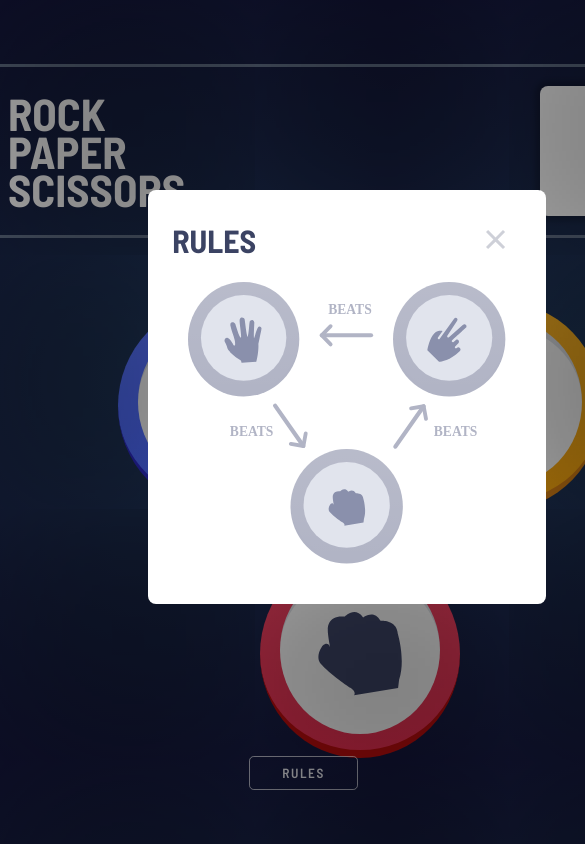
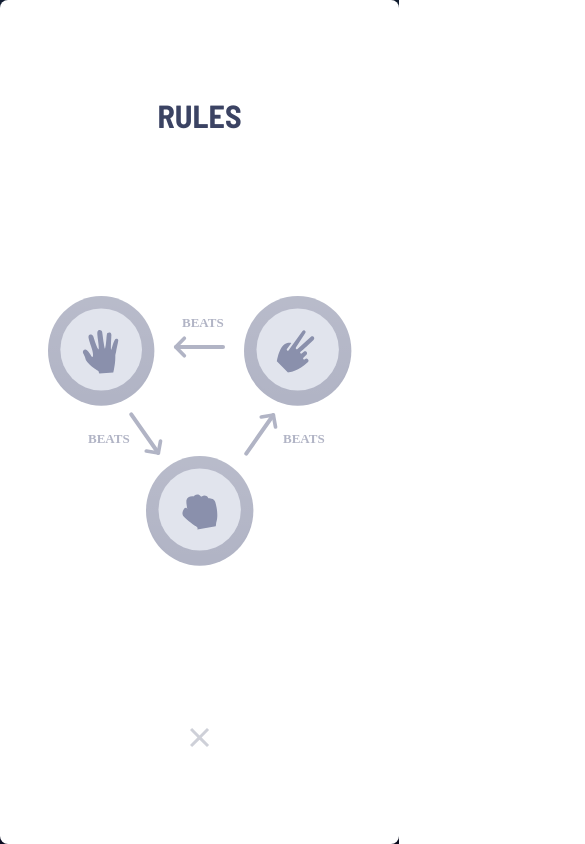
Before and after one commit to Gitit2meBaby/frontend--scissors-paper-rock, a plain HTML site: page index.html in a window 390 px wide. Both pictures are taken after a click on the button "RULES". Shown: the top 844 px of the page, 585 px wide, since content can reach past the window. Drawn offline with Linux system fonts and the light colour scheme.

Commit message:
as finished a project as I am willing to do, still missing the funky opaque rings around the winning hand, but javascript seems to work, no tablet queries, strictly mobile or (my) desktop responsive...

```diff
--- a/index.html
+++ b/index.html
@@ -74,14 +74,6 @@
 
   </section>
 
-  <!-- winner circles -->
-  <!-- <div class="winner you-won">
-    <div class="winner-mid you-won-mid">
-      <div class="winner-inner you-won-in"></div>
-    </div>
-  </div> -->
-  <!-- rules btn -->
-
   <div class="rules">
     <button id="rules">RULES</button>
   </div>
@@ -90,12 +82,11 @@
   <section class="hidden modal" id="rulesModal">
     <div class="rules-title-container">
       <h2>RULES</h2>
-      <img id="closeBtn" src="images/icon-close.svg" alt="modal close button">
+      <img class="desktop-close-btn closeBtn" src="images/icon-close.svg" alt="modal close button">
     </div>
     <img src="images/image-rules.svg" alt="rules to the game">
+    <img class="mobile-close-btn closeBtn" id="closeBtn" src="images/icon-close.svg" alt="modal close button">
   </section>
-
-
 
 </body>
 
--- a/script.js
+++ b/script.js
@@ -1,24 +1,18 @@
 const gameDisplay = document.querySelector('.app')
-const rulesModal = document.querySelector('#rulesModal')
-const rulesBtn = document.querySelector('#rules')
-const closeBtn = document.querySelector('#closeBtn')
+const computerChoiceDisplay = document.querySelector('.computer-choice');
+const scoreDisplay = document.querySelector('#score')
 
 const resultWaitDisplay = document.querySelector('.result');
 const finalResultDisplay = document.querySelector('.result-display')
 const resultText = document.querySelector('#resultText')
 
-const playAgainBtn = document.querySelector('#playAgain')
 const yourChoice = document.querySelector('.your-choice')
 const blankCircle = document.querySelector('.blank-div');
-// const nextBlankCircle = document.querySelector('.has-played')
 
-const computerChoiceDisplay = document.querySelector('.computer-choice');
-const scoreDisplay = document.querySelector('#score')
 
 let userChoiceData;
 let computerChoiceData;
 let counter = 0
-
 
 // template for choice made
 const yourChoiceTemplate = (data, title) => `
@@ -53,10 +47,7 @@ function appendChoice(data, title) {
 
     gameDisplay.classList.add('hidden')
     resultWaitDisplay.classList.remove('hidden')
-    console.log(data)
-    return data
 }
-
 
 // making a random computer choice
 let choiceArray = ['rock', 'paper', 'scissors']
@@ -70,12 +61,11 @@ function randomChoice() {
     let data = computerChoiceValue
     let title = 'THE HOUSE PICKED'
 
-
+    // making a variable to allow for a pause for result reveal
     const makeWait = () => {
         const computerChoice = document.createElement('div');
         computerChoice.classList.add('choice')
         computerChoice.innerHTML = yourChoiceTemplate(data, title);
-
 
         computerChoiceDisplay.appendChild(computerChoice);
         const allBlankCircles = document.querySelectorAll('.blank-div');
@@ -90,7 +80,7 @@ function randomChoice() {
     setTimeout(showResult, 1800)
 }
 
-// This could probably be done with a switch statement...
+// This could probably be done with a switch statement... Or atleast something that would be less verbose.
 function compareChoices() {
     if (userChoiceData == 'rock' && computerChoiceData == 'rock') {
         draw()
@@ -113,6 +103,7 @@ function compareChoices() {
     }
 }
 
+// functions to deal with choices
 function win() {
     resultText.textContent = 'YOU WIN'
     counter++
@@ -125,58 +116,54 @@ function draw() {
     resultText.textContent = 'DRAW'
 }
 
-
 function showResult() {
     finalResultDisplay.classList.remove('hidden')
     scoreDisplay.textContent = counter
 }
+
+// cleaning the slate of appended divs for next game
 function clearChoices() {
-    // Clear user's choice divs
     while (yourChoice.firstChild) {
         yourChoice.removeChild(yourChoice.firstChild);
     }
 
-    // Clear computer's choice divs
     while (computerChoiceDisplay.childNodes.length > 1) {
         computerChoiceDisplay.removeChild(computerChoiceDisplay.lastChild);
     }
 }
+
+// restarting a new game
+const playAgainBtn = document.querySelector('#playAgain')
 playAgainBtn.addEventListener('click', () => {
     finalResultDisplay.classList.add('hidden');
     resultWaitDisplay.classList.add('hidden');
     gameDisplay.classList.remove('hidden');
 
-    // Clear the user's and computer's choices
     computerChoiceDisplay.innerHTML = '';
     yourChoice.innerHTML = '';
 
-    // Reset user and computer choice data to null
-    userChoiceData = null;
-    computerChoiceData = null;
-
-    // Show the computer's choice display
     computerChoiceDisplay.appendChild(blankCircle);
 
-    // Create a new blankCircle div for the next round and append it to the computerChoiceDisplay
+    // Create a new blankCircle div for the next round (this whole part of the code is pretty cooked... there is definately a better way to tackle this problem...)
     const nextBlankCircle = document.createElement('div');
     nextBlankCircle.classList.add('blank-div');
     nextBlankCircle.innerHTML = `
         <div class="blank-circle"></div>
     `;
     computerChoiceDisplay.appendChild(nextBlankCircle);
-
-    // Reset the computerChoiceData to null for the new round
-    computerChoiceData = null;
 });
 
-
-
 // rules modal
+const rulesModal = document.querySelector('#rulesModal')
+const rulesBtn = document.querySelector('#rules')
 rulesBtn.addEventListener('click', () => {
     rulesModal.classList.remove('hidden')
 })
 
-closeBtn.addEventListener('click', () => {
-    rulesModal.classList.add('hidden')
+const closeBtn = document.querySelectorAll('.closeBtn')
+closeBtn.forEach((btn) => {
+    btn.addEventListener('click', () => {
+        rulesModal.classList.add('hidden')
+    })
 
 })
--- a/styles.css
+++ b/styles.css
@@ -9,11 +9,9 @@
     --Dark-Text: hsl(229, 25%, 31%);
     --Score-Text: hsl(229, 64%, 46%);
     --Header-Outline: hsl(217, 16%, 45%);
-
     /* ### Background */
-    --Radial-Gradient: radial-gradient(circle, hsl(214, 47%, 23%), hsl(237, 49%, 15%));
+    --Radial-Gradient: radial-gradient(circle at top center, hsl(214, 47%, 23%), hsl(237, 49%, 15%));
 }
-
 
 * {
     font-family: 'Barlow Semi Condensed', sans-serif;
@@ -23,8 +21,7 @@
 body {
     margin: 0;
     background: var(--Radial-Gradient);
-    max-height: 100vh;
-    /* overflow: hidden; */
+    height: 100vh;
     position: relative;
 }
 
@@ -36,6 +33,22 @@ body {
     align-items: center;
     padding-top: 4rem;
     gap: 4rem;
+}
+
+@media screen and (max-width: 700px) {
+    body {
+        display: flex;
+        flex-direction: column;
+        justify-content: space-between;
+        align-items: center;
+    }
+
+    .container {
+        margin: 0;
+        width: 360px;
+        padding-top: 3rem;
+        gap: 6rem;
+    }
 }
 
 /* SCORE HEADER */
@@ -70,17 +83,16 @@ header h1 {
     align-items: center;
     background-color: white;
     height: 130px;
-    width: 160px;
+    width: 170px;
     border-radius: .5rem;
     box-shadow: 0 0 5px 5px rgba(0, 0, 0, .2);
-
 }
 
 .score h2 {
-    font-size: 1rem;
+    font-size: 1.2rem;
     letter-spacing: .2rem;
     color: var(--Score-Text);
-    margin: 0;
+    margin-bottom: -.3rem;
 }
 
 .score h3 {
@@ -89,24 +101,65 @@ header h1 {
     margin: 0;
 }
 
+@media screen and (max-width: 700px) {
+    header {
+        width: 80%;
+        padding: .8rem .8rem;
+        border-radius: .4rem;
+    }
+
+    .title {
+        display: flex;
+        align-items: center;
+        padding-left: 0.5rem;
+    }
+
+    header h1 {
+        font-size: 1.6rem;
+        line-height: 1.3rem;
+        padding-left: .4rem;
+    }
+
+    .score {
+        height: 90px;
+        width: 100px;
+    }
+
+    .score h2 {
+        font-size: .9rem;
+        letter-spacing: .1rem;
+    }
+
+    .score h3 {
+        font-size: 3.3rem;
+    }
+}
+
 /* RULES BTN */
 .rules {
     position: absolute;
-    bottom: -2rem;
+    bottom: 2rem;
     right: 2rem;
     z-index: 5;
 }
 
 .rules button {
     color: rgba(255, 255, 255, 0.841);
+    font-size: 1rem;
     letter-spacing: .1rem;
     border: 1px solid rgba(255, 255, 255, 0.625);
-    border-radius: .3rem;
+    border-radius: .5rem;
     background-color: transparent;
-    padding: .5rem 2rem;
+    padding: .8rem 2.4rem;
     cursor: pointer;
 }
 
+@media screen and (max-width: 700px) {
+    .rules {
+        position: static;
+        padding-bottom: 4rem;
+    }
+}
 
 /* GAME START CONTAINER */
 .app {
@@ -118,6 +171,12 @@ header h1 {
     gap: 2.5rem;
 }
 
+@media screen and (max-width: 700px) {
+    .app {
+        gap: 1rem;
+        background-size: 70%;
+    }
+}
 
 /* CIRCLES */
 .border {
@@ -164,6 +223,37 @@ header h1 {
     background: var(--Scissors-Gradient);
     border-bottom: 8px solid rgb(199, 119, 21);
     margin-left: 0.75rem;
+}
+
+@media screen and (max-width: 700px) {
+    .border {
+        width: 135px;
+        height: 135px;
+    }
+
+    .circle {
+        width: 100px;
+        height: 100px;
+        border-top: 6px solid hsla(217, 15%, 50%, 0.22);
+    }
+
+    .circle img {
+        height: 50px;
+    }
+
+    .rock {
+        border-bottom: 6px solid rgb(177, 13, 13);
+    }
+
+    .paper {
+        border-bottom: 6px solid rgb(44, 41, 191);
+        margin-right: 0.50rem;
+    }
+
+    .scissors {
+        border-bottom: 6px solid rgb(199, 119, 21);
+        margin-left: 0.50rem;
+    }
 }
 
 /* CHOOSING WINNER SECTION */
@@ -216,6 +306,51 @@ header h1 {
     height: 270px
 }
 
+@media screen and (max-width: 700px) {
+    .result {
+        width: 95%;
+        display: grid;
+        grid-template-columns: 47% 1fr;
+        gap: 1rem;
+        padding-top: 0rem;
+    }
+
+    .blank-div {
+
+        height: 170px;
+        width: 170px;
+        border-bottom: 6px solid transparent;
+        transform: translateY(-2rem);
+    }
+
+    .blank-circle {
+        height: 150px;
+        width: 150px;
+    }
+
+    .choice {
+        flex-direction: column-reverse;
+        gap: 2rem
+    }
+
+    .choice p {
+        font-size: .9rem;
+    }
+
+    .upsize {
+        transform: scale(1);
+    }
+
+    .upsize-border {
+        width: 135px;
+        height: 135px
+    }
+
+    .your-choice {
+        margin: 0;
+    }
+}
+
 /* RESULT SCREEN */
 .result-display {
     display: flex;
@@ -237,7 +372,7 @@ header h1 {
     background-color: white;
     border: none;
     border-radius: .3rem;
-    color: rgb(254, 34, 34);
+    color: var(--Dark-Text);
     font-size: 1.2rem;
     letter-spacing: .1rem;
     padding: 1rem;
@@ -245,38 +380,28 @@ header h1 {
     z-index: 5;
 }
 
-/* WINNER CIRCLES */
-/* .winner-inner {
-    height: 400px;
-    width: 400px;
-    border-radius: 50%;
-    background-color: #2B3858;
-    z-index: 3;
-} */
+.result-display button:hover {
+    color: rgb(254, 34, 34);
+}
 
-/* .winner-mid {
-    height: 600px;
-    width: 600px;
-    border-radius: 50%;
-    background-color: #263554;
-    opacity: .2;
-    z-index: 2;
-} */
+@media screen and (max-width: 700px) {
+    .result-display {
+        grid-row: 2;
+        grid-column: span 2;
+    }
 
-/* .winner {
-    height: 800px;
-    width: 800px;
-    border-radius: 50%;
-    background-color: #213251;
-    opacity: .1;
-    z-index: 1;
-} */
+    .result-display h2 {
+        text-align: center;
+        font-size: 3.5rem;
+    }
 
-/* .you-won-in {
-    position: absolute;
-    left: 2rem;
-    bottom: 2rem;
-} */
+    .result-display button {
+        width: 70%;
+        letter-spacing: .2rem;
+        padding: .8rem 1rem;
+        align-self: center;
+    }
+}
 
 /* MODAL */
 .modal {
@@ -311,14 +436,39 @@ header h1 {
     margin: 0;
 }
 
-#closeBtn {
+.closeBtn {
     cursor: pointer;
 }
 
+@media screen and (min-width: 700px) {
+    .mobile-close-btn {
+        display: none;
+    }
+}
+
+
+@media screen and (max-width: 700px) {
+    .modal {
+        justify-content: space-between;
+        align-items: center;
+        top: 0;
+        left: 0;
+        bottom: 0;
+        width: 90%;
+        padding: 6rem 1.5rem;
+        border-radius: none;
+    }
+
+    .desktop-close-btn {
+        display: none;
+    }
+
+    .modal img {
+        padding: 0rem;
+    }
+}
 
 /* JAVASCRIPT CLASSES */
-.has-played {}
-
 .hidden {
     display: none;
 }
```
Also changed, not shown: 2 other files.
